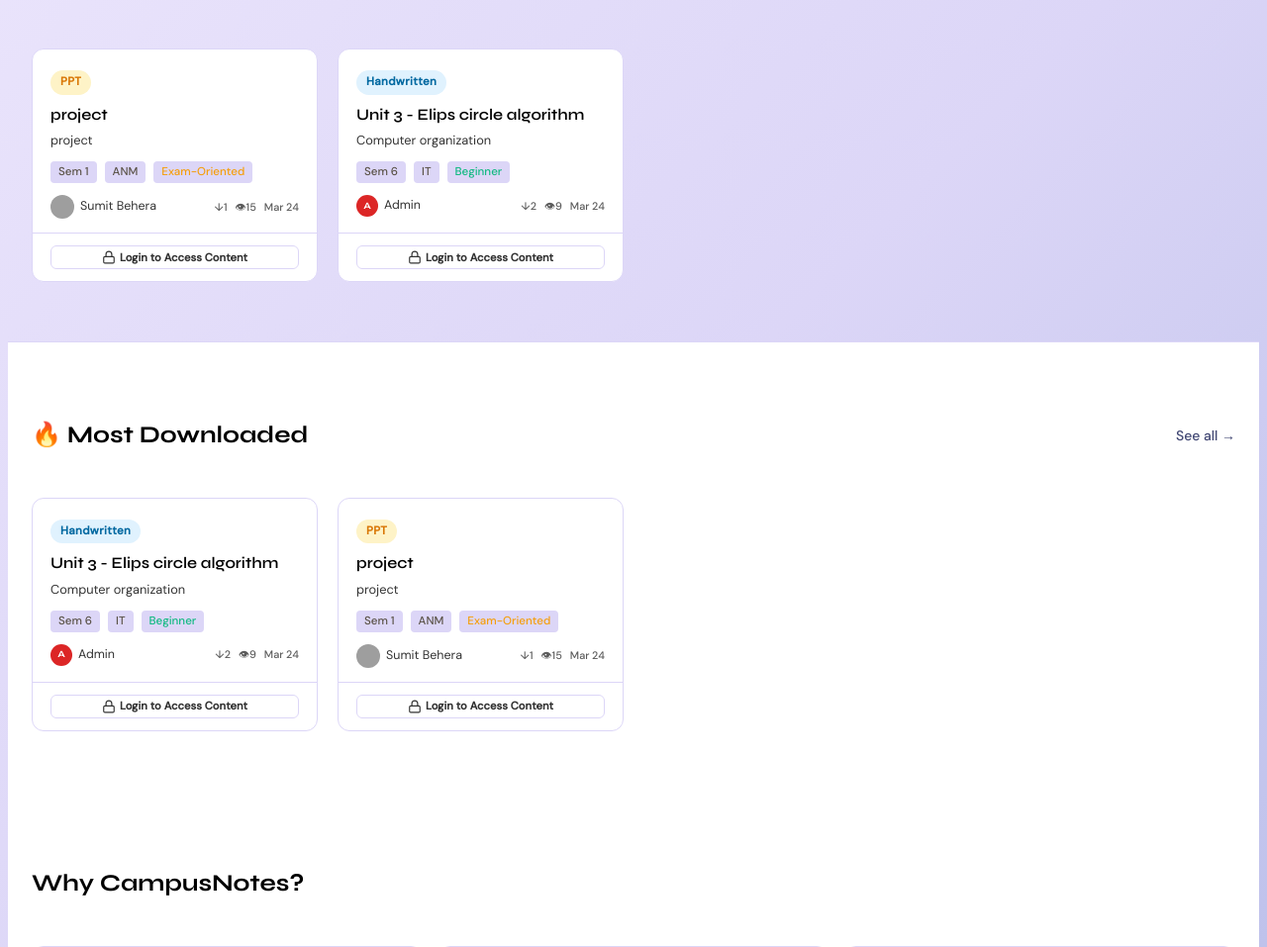
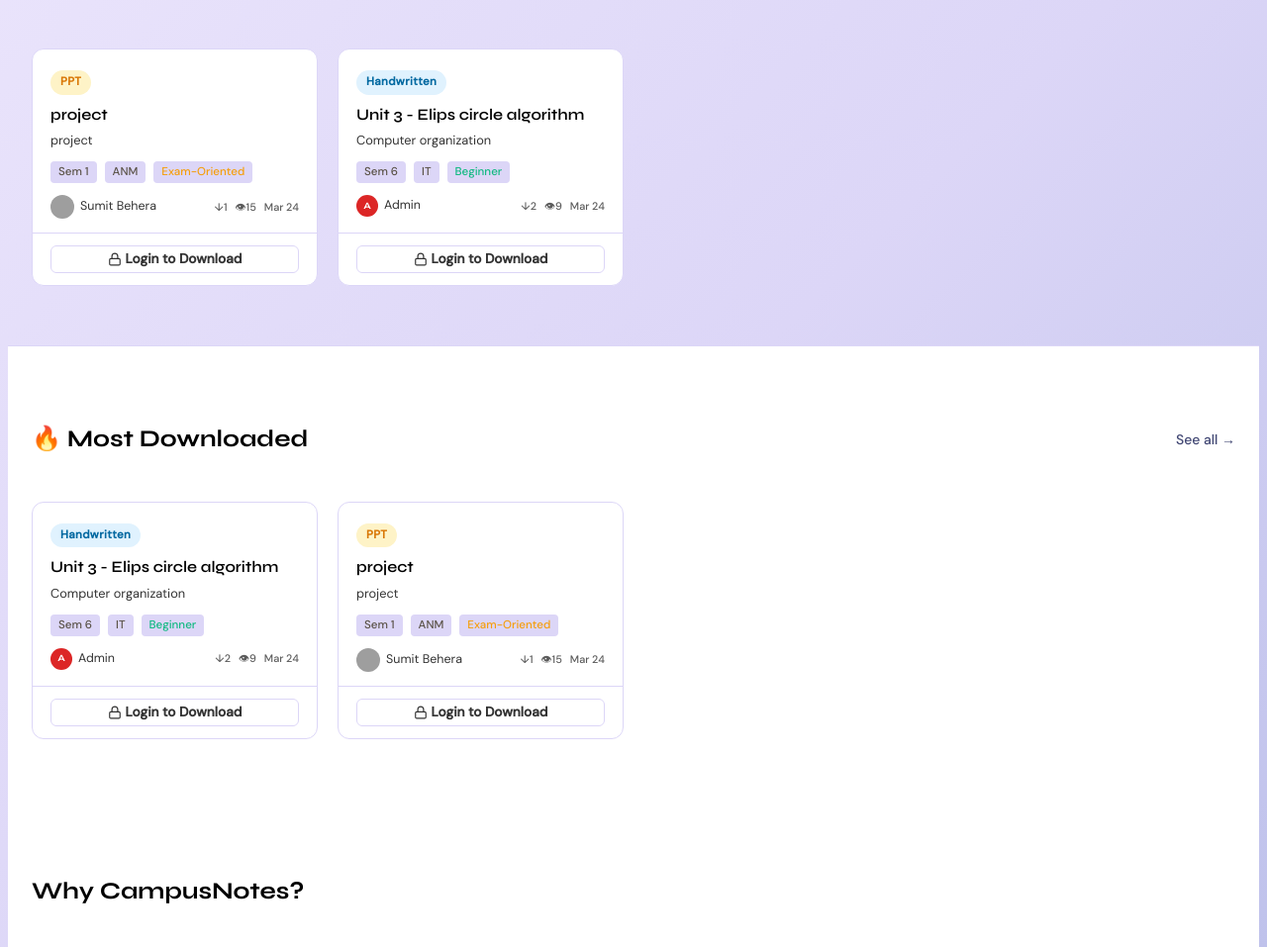
Before and after one commit to SumitBehera720/CampusNotes, a Flask app: page / in a window 1280 px wide. Shown: the part 946-1903 px from the top of the page at 99% size. Run offline with Flask 3, Linux system fonts and the light colour scheme; data comes from the database, SQL or seed files in the repository; both versions use the stored data as it was after the commit; grey boxes are pictures that could not be loaded.

Commit message:
Fix JS template lints and reduce button padding on cards

```diff
--- a/templates/notes/_note_card.html
+++ b/templates/notes/_note_card.html
@@ -24,7 +24,7 @@
       {% if uploader.profile_picture %}
       <img src="{{ url_for('serve_avatar', filename=uploader.profile_picture) }}" style="width:24px;height:24px;border-radius:50%;object-fit:cover;">
       {% else %}
-      <div class="avatar-xs" style="background: {{ uploader['avatar_color'] }}">{{ uploader['name'] | initials }}</div>
+      <div class="avatar-xs" style="background-color: {{ uploader['avatar_color'] }} !important;">{{ uploader['name'] | initials }}</div>
       {% endif %}
       <span>
         <a href="{{ url_for('public_profile', uid=uploader.id) }}" style="text-decoration:none; color:inherit;">{{ uploader['name'] }}</a>
@@ -41,7 +41,7 @@
     <div class="note-actions-pro" style="width: 100%; justify-content: center;">
       {% if is_auth %}
       <button class="action-btn-pro action-save {{ 'saved' if note_id in saved_ids else '' }}"
-              onclick="toggleSave({{ note_id }}, this)"
+              onclick="toggleSave('{{ note_id }}', this)"
               title="{{ 'Remove bookmark' if note_id in saved_ids else 'Save for later' }}">
         <svg width="14" height="14" viewBox="0 0 24 24" fill="{% if note_id in saved_ids %}currentColor{% else %}none{% endif %}" stroke="currentColor" stroke-width="2"><path d="M19 21l-7-5-7 5V5a2 2 0 0 1 2-2h10a2 2 0 0 1 2 2z"/></svg>
         <span>{{ 'Saved' if note_id in saved_ids else 'Save' }}</span>
@@ -55,9 +55,9 @@
         <span>View</span>
       </a>
       {% else %}
-      <a href="{{ url_for('login') }}" class="action-btn-pro" style="flex:1; justify-content:center; color:var(--text-secondary);" title="Login required">
+      <a href="{{ url_for('login') }}" class="action-btn-pro" style="flex:1; justify-content:center; padding: 6px 8px; color:var(--text-secondary);" title="Login required">
         <svg width="14" height="14" viewBox="0 0 24 24" fill="none" stroke="currentColor" stroke-width="2"><rect x="3" y="11" width="18" height="11" rx="2" ry="2"></rect><path d="M7 11V7a5 5 0 0 1 10 0v4"></path></svg>
-        <span>Login to Access Content</span>
+        <span style="font-size: 0.85rem;">Login to Download</span>
       </a>
       {% endif %}
     </div>
```
Also changed, not shown: campusnotes.db.
